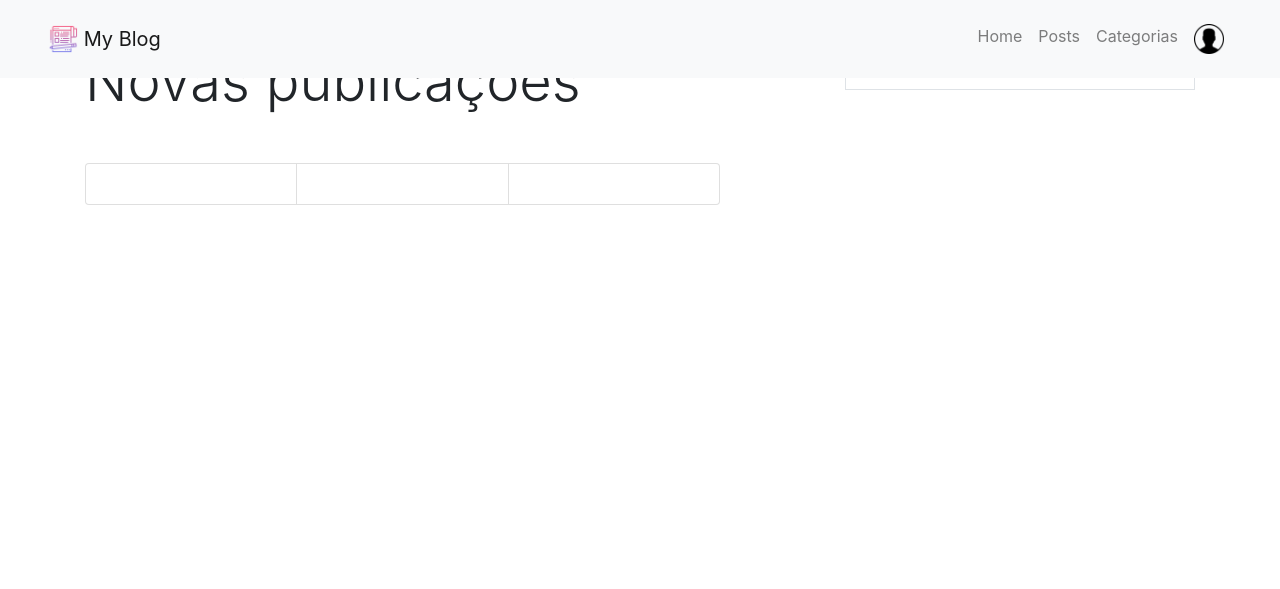
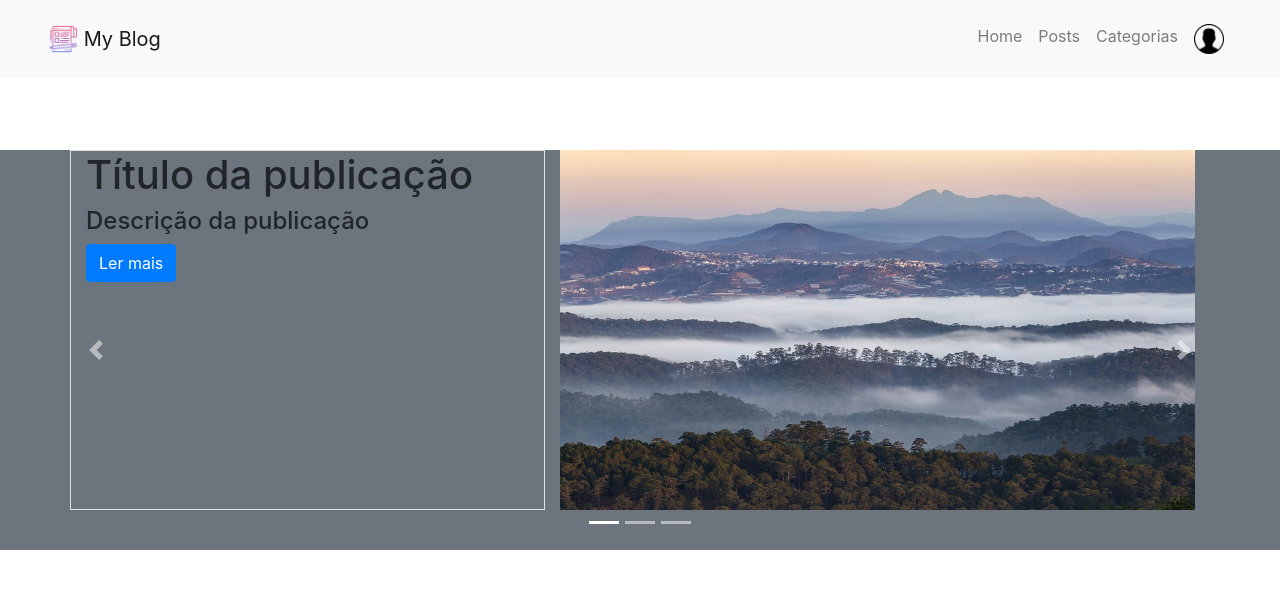
Before and after one commit to fabianapduarte/blog, a CodeIgniter app: page /blog/ in a window 1280 px wide. Shown: the top 589 px of the page. Run offline with CodeIgniter, Linux system fonts and the light colour scheme; data that the repository does not hold is empty; some libraries are stand-ins or nearby versions.

Commit message:
alterações no carousel

```diff
--- a/application/views/content.php
+++ b/application/views/content.php
@@ -1,11 +1,55 @@
-		<div class="container">
+		<div class="slideshow">
+      <div id="carouselExampleIndicators" class="carousel slide" data-ride="carousel">
+        <ol class="carousel-indicators">
+          <li data-target="#carouselExampleIndicators" data-slide-to="0" class="active"></li>
+          <li data-target="#carouselExampleIndicators" data-slide-to="1"></li>
+          <li data-target="#carouselExampleIndicators" data-slide-to="2"></li>
+        </ol>
+        <div class="carousel-inner">
+          <div class="carousel-item active">
+            <div class="container">
+              <div class="row">
+                <div class="col-md-5 border">
+                  <h1>Título da publicação</h1>
+                  <h4>Descrição da publicação</h4>
+                  <button class="btn btn-primary">Ler mais</button>
+                </div>
+                <div class="col-md-7">
+                  <img class="w-100" src="<?php echo base_url(); ?>assets/img/img1.jpg" alt="Primeiro Slide">
+                </div>
+              </div>
+
+            </div>
+
+          </div>
+
+          <div class="carousel-item">
+            <img src="<?php echo base_url(); ?>assets/img/img2.jpg" alt="Segundo Slide">
+          </div>
+          <div class="carousel-item">
+            <img src="<?php echo base_url(); ?>assets/img/img3.jpg" alt="Terceiro Slide">
+          </div>
+        </div>
+        <a class="carousel-control-prev" href="#carouselExampleIndicators" role="button" data-slide="prev">
+          <span class="carousel-control-prev-icon" aria-hidden="true"></span>
+          <span class="sr-only">Anterior</span>
+        </a>
+        <a class="carousel-control-next" href="#carouselExampleIndicators" role="button" data-slide="next">
+          <span class="carousel-control-next-icon" aria-hidden="true"></span>
+          <span class="sr-only">Próximo</span>
+        </a>
+      </div>
+    </div>
+
+
+    <!--<div class="container">
 			<div class="row justify-content-between">
 				<div class="col-7">
 					<div class="display-4 my-5">Novas publicações</div>
 
 					<div class="card-group">
 						<div class="card">
-							<!--<img class="card-img-top" src="<?php echo base_url(); ?>assets/img/img1.jpg" alt="Imagem de capa do card">-->
+							<img class="card-img-top" src="<?php echo base_url(); ?>assets/img/img1.jpg" alt="Imagem de capa do card">
 							<div class="card-body"> <?php foreach ($post as $p) {?>
 								<h5 class="card-title"><?php echo $p->titulo; ?></h5>
 								<p class="card-text"><?php echo $p->descricao; ?></p>
@@ -13,7 +57,7 @@
 							</div>
 						</div>
 						<div class="card">
-							<!--<img class="card-img-top" src="<?php echo base_url(); ?>assets/img/img1.jpg" alt="Imagem de capa do card">-->
+							<img class="card-img-top" src="<?php echo base_url(); ?>assets/img/img1.jpg" alt="Imagem de capa do card">
 							<div class="card-body"> <?php foreach ($post as $p) {?>
 								<h5 class="card-title"><?php echo $p->titulo; ?></h5>
 								<p class="card-text"><?php echo $p->descricao; ?></p>
@@ -21,7 +65,7 @@
 							</div>
 						</div>
 						<div class="card">
-							<!--<img class="card-img-top" src="<?php echo base_url(); ?>assets/img/img1.jpg" alt="Imagem de capa do card">-->
+							<img class="card-img-top" src="<?php echo base_url(); ?>assets/img/img1.jpg" alt="Imagem de capa do card">
 							<div class="card-body"> <?php foreach ($post as $p) {?>
 								<h5 class="card-title"><?php echo $p->titulo; ?></h5>
 								<p class="card-text"><?php echo $p->descricao; ?></p>
@@ -38,4 +82,4 @@
 				</div>
 
 			</div>
-		</div>
+		</div>-->
--- /dev/null
+++ b/assets/css/style.css
@@ -0,0 +1,8 @@
+.slideshow {
+	margin-top: 150px;
+}
+
+.carousel-inner {
+	height: 50vh;
+	background-color: #6c757d;
+}
```
